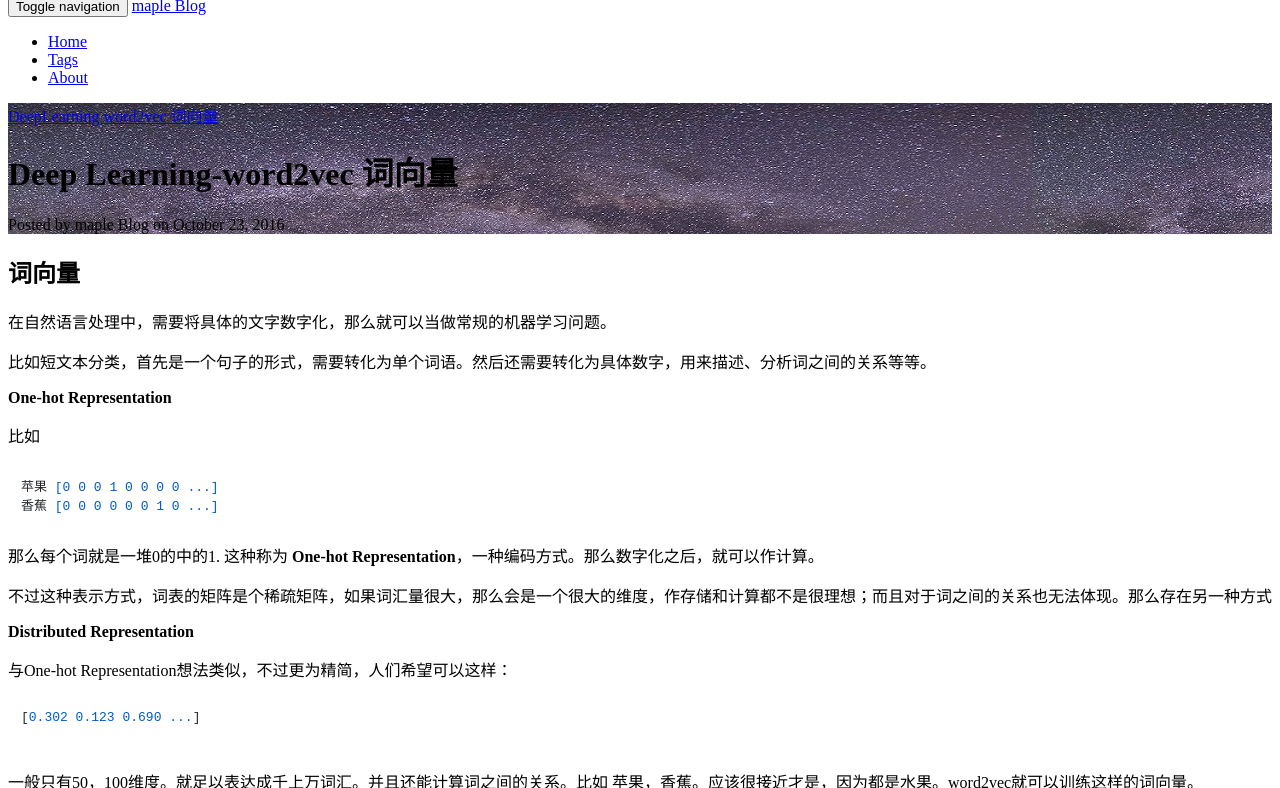
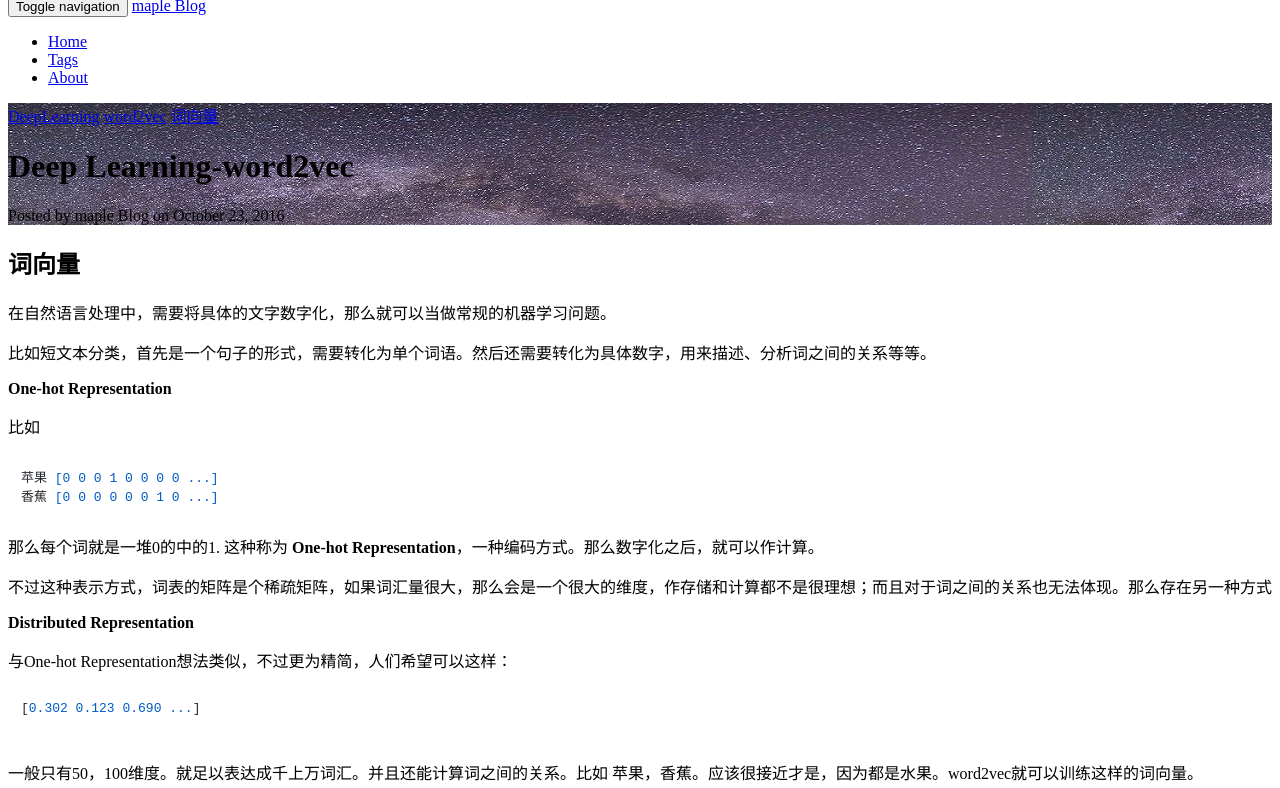
Before and after one commit to y521263/y521263.github.io, a Jekyll site: the page built from _posts/2016-10-23-word2vec.md, in a window 1280 px wide and 900 px high, cut to the strip 112-900 px from the top of the window. Built offline with Jekyll 4.4.1, drawn with Linux system fonts in a browser that asks for light colours; nearby versions of some CDN libraries; formulas are drawn with MathJax 3; comment, search, counter and statistics services are not loaded.

Commit message:
word2vec

```diff
--- a/_posts/2016-10-23-word2vec.md
+++ b/_posts/2016-10-23-word2vec.md
@@ -1,11 +1,13 @@
 ---
 layout: post
-title:  "Deep Learning-word2vec 词向量"
+title:  "Deep Learning-word2vec"
 date:   2016-10-23 10:43:16 +0800
 categories: Deep Learning
 #header-img: "img/post-bg-js-module.jpg"
 tags:
-    - DeepLearning word2vec 词向量
+    - DeepLearning
+    - word2vec
+    - 词向量
 ---
 
 <script type="text/javascript" src="http://cdn.mathjax.org/mathjax/latest/MathJax.js?config=default"></script>
```
